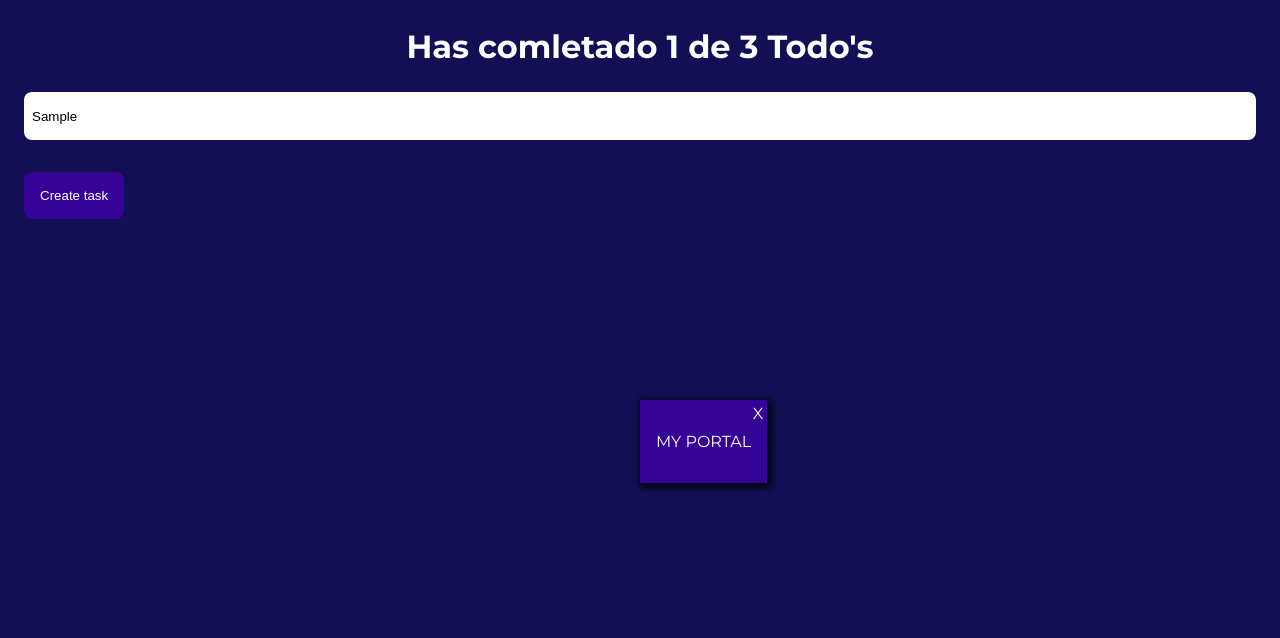
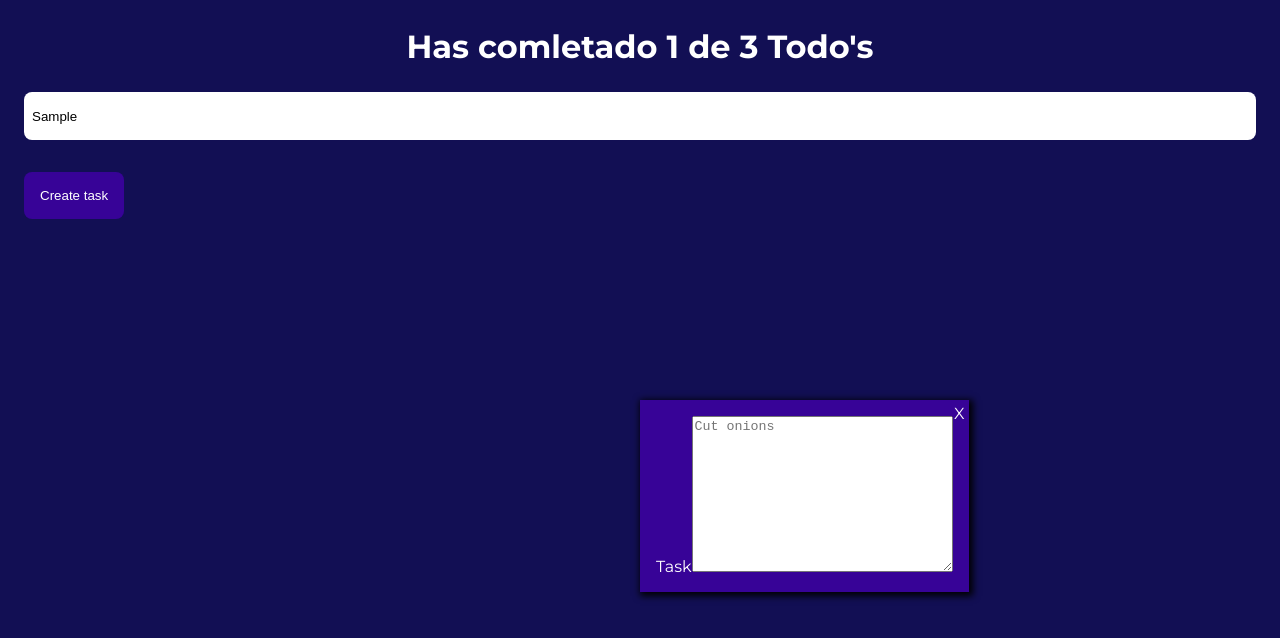
Before and after one commit to Armando101/todo-react-app, a React (Create React App) app: page / in a window 1280 px wide. Both pictures are taken after typing "Sample" into the empty fields and a click on the button "Create task". Shown: the top 638 px of the page. Built offline with nearby package versions, Linux system fonts and the light colour scheme.

Commit message:
make buttons reusable

```diff
--- a/src/components/App/AppUI.js
+++ b/src/components/App/AppUI.js
@@ -8,10 +8,15 @@ import { TodoSearch } from "../TodoSearch/TodoSearch";
 import { Modal } from "../Modal/Modal.jsx";
 import "./App.css";
 import { CreateTodoButton } from "../CreateTodoButton/CreateTodoButton";
+import { TodoForm } from "../TodoForm/TodoForm";
 
 export const AppUI = () => {
   const { loading, error, filteredTask, openModal, setOpenModal } =
     useContext(TodoContext);
+
+  const createTask = () => {
+    setOpenModal(true);
+  };
 
   return (
     <>
@@ -28,10 +33,14 @@ export const AppUI = () => {
       </TodoList>
       {openModal && (
         <Modal>
-          <p>MY PORTAL</p>
+          <TodoForm />
         </Modal>
       )}
-      <CreateTodoButton setOpenModal={setOpenModal} />
+      <CreateTodoButton
+        text={"Create task"}
+        callback={createTask}
+        setOpenModal={setOpenModal}
+      />
     </>
   );
 };
--- a/src/components/CreateTodoButton/CreateTodoButton.jsx
+++ b/src/components/CreateTodoButton/CreateTodoButton.jsx
@@ -1,14 +1,10 @@
 import React from "react";
 import "./CreateTodoButton.css";
 
-export const CreateTodoButton = ({ setOpenModal }) => {
-  const createTask = () => {
-    setOpenModal(true);
-  };
-
+export const CreateTodoButton = ({ text, callback }) => {
   return (
-    <button className="CreateTodoButton" onClick={createTask.bind(this)}>
-      Create task
+    <button className="CreateTodoButton" onClick={callback}>
+      {text}
     </button>
   );
 };
--- /dev/null
+++ b/src/components/TodoForm/TodoForm.jsx
@@ -0,0 +1,10 @@
+import React from "react";
+
+export const TodoForm = () => {
+  return (
+    <form>
+      <label>Task</label>
+      <textarea placeholder="Cut onions" cols="30" rows="10"></textarea>
+    </form>
+  );
+};
```
